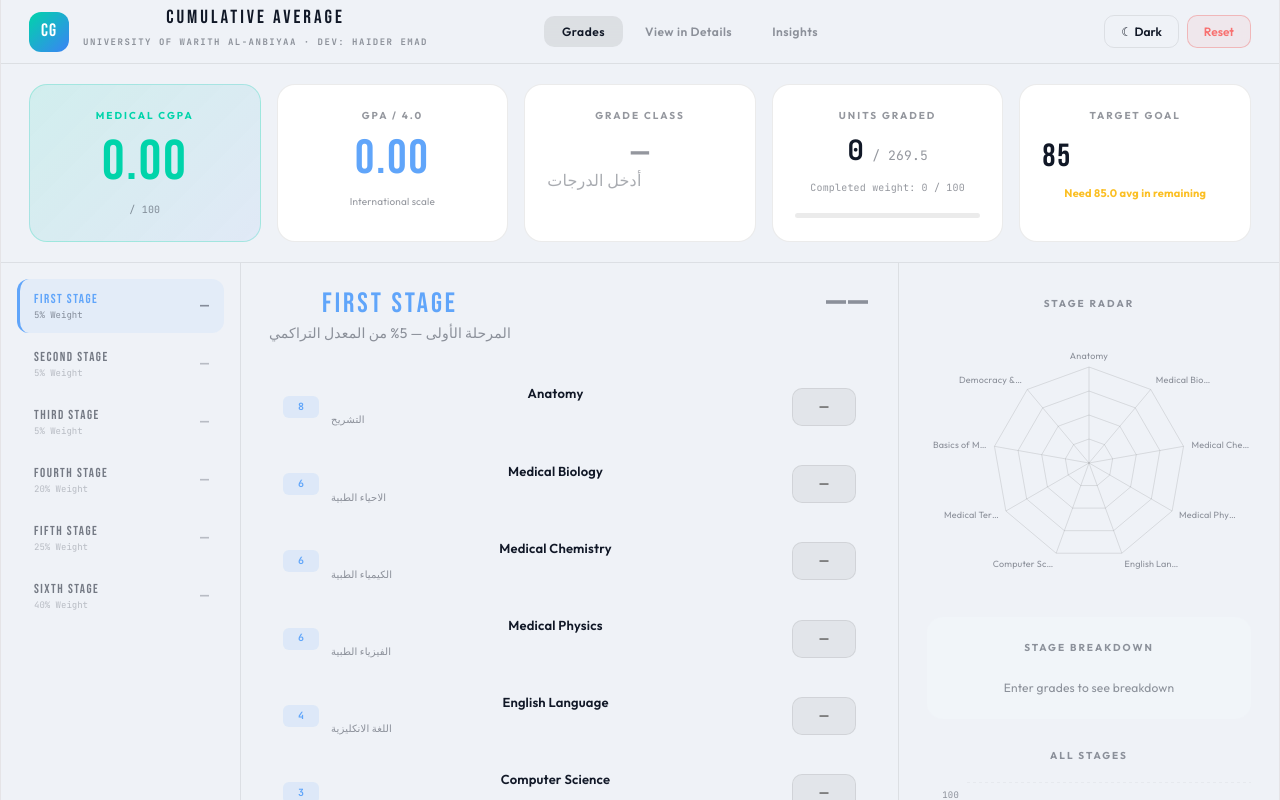
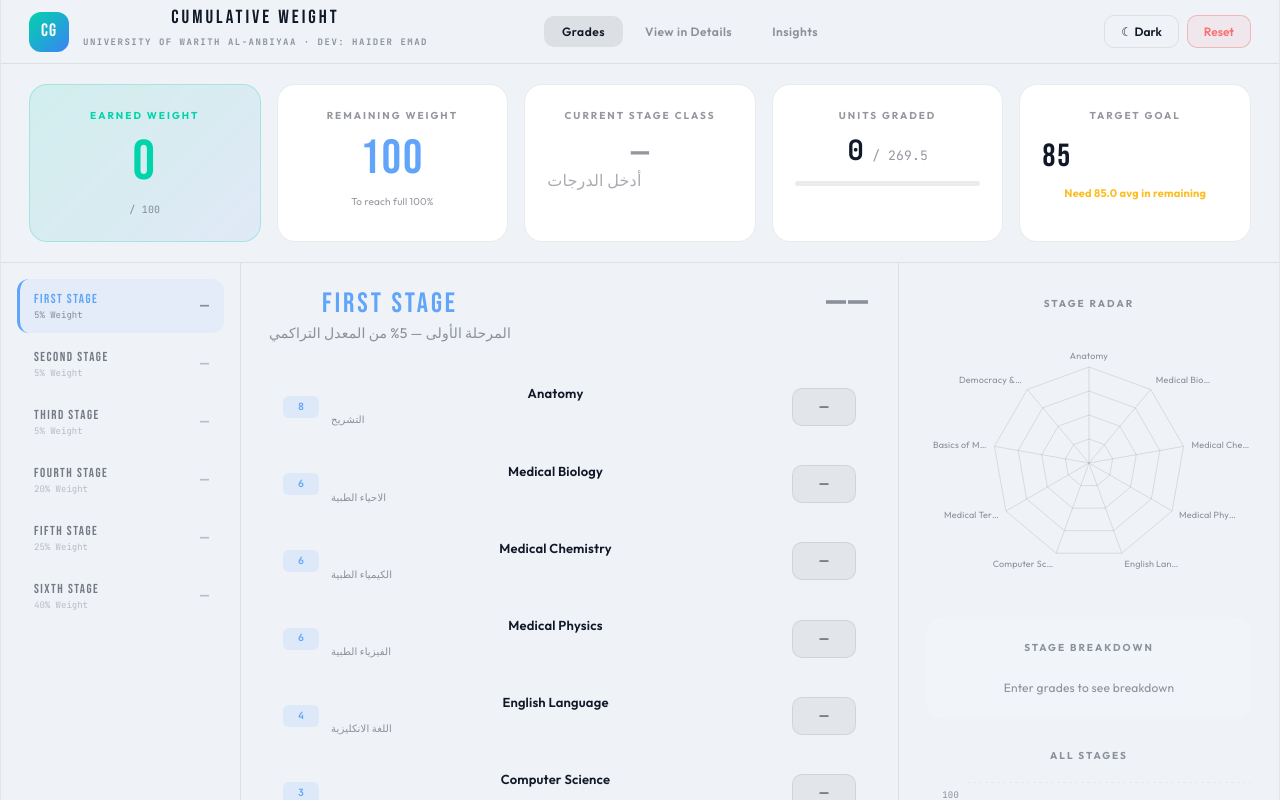
Before and after one commit to hayder-iq/medical-cgpa, a React (Vite) app: page / in a window 1280 px wide. Built offline with nearby package versions, Linux system fonts and the light colour scheme.

Commit message:
update UI

```diff
--- a/src/App.jsx
+++ b/src/App.jsx
@@ -91,6 +91,9 @@ const STAGES = [
 
 const TOTAL_UNITS = STAGES.reduce((acc, stage) => acc + stage.subjects.reduce((a, s) => a + s.u, 0), 0);
 
+// Cumulative weight milestones shown in the "details" panel.
+const WEIGHT_MILESTONES = [5, 10, 15, 35, 60, 100];
+
 // ─── HELPERS ─────────────────────────────────────────────────────────────────
 const classify = (g) => {
   if (g == null || g === 0) return null;
@@ -116,11 +119,11 @@ const gpa4 = (avg) => Math.min(4, avg / 25).toFixed(2);
 
 // ─── COMPONENT ───────────────────────────────────────────────────────────────
 export default function MedIQPro() {
-  const [grades,      setGrades     ] = useState({});
-  const [activeStage, setActiveStage ] = useState(0);
-  const [targetAvg,   setTargetAvg   ] = useState(85);
-  const [dark,        setDark        ] = useState(false); // Light mode first
-  const [tab,         setTab         ] = useState("grades"); // "grades" | "details" | "insights"
+  const [grades, setGrades] = useState({});
+  const [activeStage, setActiveStage] = useState(0);
+  const [targetAvg, setTargetAvg] = useState(85);
+  const [dark, setDark] = useState(false); // Light mode first
+  const [tab, setTab] = useState("grades"); // "grades" | "details" | "insights"
 
   // ── Persistence ──────────────────────────────────────────
   useEffect(() => {
@@ -128,8 +131,8 @@ export default function MedIQPro() {
       const saved = localStorage.getItem("medical-cgpa-v15");
       if (saved) {
         const d = JSON.parse(saved);
-        if (d.grades)      setGrades(d.grades);
-        if (d.targetAvg)    setTargetAvg(d.targetAvg);
+        if (d.grades) setGrades(d.grades);
+        if (d.targetAvg) setTargetAvg(d.targetAvg);
         if (d.dark != null) setDark(d.dark);
       }
     } catch (_) {}
@@ -145,16 +148,20 @@ export default function MedIQPro() {
   const setGrade = useCallback((sid, idx, raw) => {
     const key = `${sid}-${idx}`;
     setGrades(prev => {
-      if (raw === "" || raw == null) { const n = {...prev}; delete n[key]; return n; }
+      if (raw === "" || raw == null) {
+        const n = { ...prev };
+        delete n[key];
+        return n;
+      }
       const v = parseFloat(raw);
-      return isNaN(v) ? prev : {...prev, [key]: Math.min(100, Math.max(0, v))};
+      return isNaN(v) ? prev : { ...prev, [key]: Math.min(100, Math.max(0, v)) };
     });
   }, []);
 
-  // ── Advanced Weighted Metrics (count only fully completed stages) ─────────
+  // ── Advanced Weighted Metrics (ONLY completed stages count as weight) ─────
   const metrics = useMemo(() => {
-    let cgpaWeightedSum = 0;
-    let completedWeight = 0;
+    let scoreSum = 0;         // used only for target calculator
+    let completedWeight = 0;  // what you want to see
     let gradedU = 0;
 
     const perStage = STAGES.map(stage => {
@@ -170,7 +177,7 @@ export default function MedIQPro() {
       const complete = stageTotal > 0 && sU === stageTotal;
 
       if (complete && avg != null) {
-        cgpaWeightedSum += avg * stage.weight;
+        scoreSum += avg * stage.weight;
         completedWeight += stage.weight;
       }
 
@@ -187,14 +194,10 @@ export default function MedIQPro() {
       };
     });
 
-    // Final accumulated contribution out of 100
-    const cgpa = cgpaWeightedSum / 100;
+    const remainW = 100 - completedWeight;
+    const needed  = remainW > 0 ? (targetAvg * 100 - scoreSum) / remainW : null;
 
-    const remainW = 100 - completedWeight;
-    const needed  = remainW > 0 ? (targetAvg * 100 - cgpaWeightedSum) / remainW : null;
-    const cls     = classify(cgpa);
-
-    return { cgpa, gpa4: gpa4(cgpa), cls, perStage, gradedU, completedWeight, remainW, needed };
+    return { perStage, gradedU, completedWeight, remainW, needed };
   }, [grades, targetAvg]);
 
   // ── Theme tokens ──────────────────────────────────────────────────────────
@@ -228,9 +231,18 @@ export default function MedIQPro() {
   const worst = allGraded.length ? allGraded.reduce((a, b) => b.g < a.g ? b : a) : null;
   const failing = allGraded.filter(x => x.g < 50);
 
+  const openTelegram = () => {
+    window.open("https://t.me/ddxo2", "_blank", "noopener,noreferrer");
+  };
+
+  // Milestone highlight based on completed weight
+  const milestoneActive = WEIGHT_MILESTONES.map(w => metrics.completedWeight >= w);
+
   // ── Render ────────────────────────────────────────────────────────────────
   return (
-    <div className="mediq-shell" style={{
+    <div
+      className="mediq-shell"
+      style={{
         minHeight:"100dvh",
         width:"100%",
         overflowX:"hidden",
@@ -239,7 +251,8 @@ export default function MedIQPro() {
         fontFamily:"'Outfit','DM Sans',system-ui,sans-serif",
         transition:"background 0.3s,color 0.3s",
         "--mediq-border": T.border,
-    }}>
+      }}
+    >
       <style>{`
         @import url('https://fonts.googleapis.com/css2?family=Outfit:wght@300;400;500;600;700;800;900&family=Bebas+Neue&family=JetBrains+Mono:wght@400;700&display=swap');
         *{box-sizing:border-box;margin:0;padding:0}
@@ -257,7 +270,7 @@ export default function MedIQPro() {
         .fade-up{animation:fadeUp 0.35s ease forwards}
 
         .mediq-header{
-          position:sticky; top:0; z-index:100;
+          position:sticky;top:0;z-index:100;
           background:inherit;
           backdrop-filter:blur(16px);
           border-bottom:1px solid var(--mediq-border);
@@ -377,7 +390,6 @@ export default function MedIQPro() {
           .mediq-stage-content-wrap{grid-template-columns:1fr}
           .mediq-stage-main{border-right:none;border-bottom:1px solid var(--mediq-border)}
           .mediq-insights{grid-template-columns:1fr}
-          .mediq-details > div:last-of-type{grid-column:1 / -1}
         }
 
         @media (max-width: 768px){
@@ -426,10 +438,13 @@ export default function MedIQPro() {
       `}</style>
 
       {/* ── HEADER ── */}
-      <header className="mediq-header" style={{
+      <header
+        className="mediq-header"
+        style={{
           background: dark ? "rgba(7,9,15,0.92)" : "rgba(239,242,247,0.92)",
           backdropFilter:"blur(16px)",
-      }}>
+        }}
+      >
         {/* Logo */}
         <div className="mediq-header-left">
           <div style={{
@@ -438,15 +453,27 @@ export default function MedIQPro() {
             display:"flex",alignItems:"center",justifyContent:"center",
             fontSize:18,fontFamily:"'Bebas Neue'",color:"white",letterSpacing:1,
           }}>CG</div>
+
           <div style={{minWidth:0}}>
-            <div style={{
+            <div
+              onClick={openTelegram}
+              role="link"
+              tabIndex={0}
+              onKeyDown={(e) => {
+                if (e.key === "Enter" || e.key === " ") openTelegram();
+              }}
+              style={{
                 fontFamily:"'Bebas Neue'",
                 fontSize:19,
                 letterSpacing:3,
                 lineHeight:1,
-              fontWeight:900
-            }}>
-              CUMULATIVE AVERAGE
+                fontWeight:900,
+                cursor:"pointer",
+                userSelect:"none",
+              }}
+              title="Open Telegram"
+            >
+              CUMULATIVE WEIGHT
             </div>
             <div style={{
               fontSize:9,
@@ -493,37 +520,37 @@ export default function MedIQPro() {
 
       {/* ── METRICS STRIP ── */}
       <div className="mediq-metrics">
-        {/* CGPA */}
+        {/* Earned Weight */}
         <div style={{
           background:`linear-gradient(135deg,rgba(0,212,170,0.12),rgba(59,130,246,0.08))`,
           border:"1px solid rgba(0,212,170,0.25)",borderRadius:18,padding:"18px 22px",
         }}>
           <div style={{fontSize:10,color:"#00D4AA",fontWeight:700,letterSpacing:2,marginBottom:6}}>
-            MEDICAL CGPA
+            EARNED WEIGHT
           </div>
           <div style={{fontSize:56,lineHeight:1,fontFamily:"'Bebas Neue'",color:"#00D4AA",letterSpacing:2}}>
-            {metrics.cgpa.toFixed(2)}
+            {metrics.completedWeight.toFixed(0)}
           </div>
           <div style={{fontSize:10,color:T.muted,marginTop:6,fontFamily:"'JetBrains Mono'"}}>/ 100</div>
         </div>
 
-        {/* GPA 4.0 */}
+        {/* Remaining Weight */}
         <div style={{background:T.card,border:`1px solid ${T.border}`,borderRadius:18,padding:"18px 22px"}}>
-          <div style={{fontSize:10,color:T.muted,fontWeight:700,letterSpacing:2,marginBottom:6}}>GPA / 4.0</div>
+          <div style={{fontSize:10,color:T.muted,fontWeight:700,letterSpacing:2,marginBottom:6}}>REMAINING WEIGHT</div>
           <div style={{fontSize:48,lineHeight:1,fontFamily:"'Bebas Neue'",color:"#60A5FA",letterSpacing:2}}>
-            {metrics.gpa4}
+            {metrics.remainW.toFixed(0)}
           </div>
-          <div style={{fontSize:10,color:T.muted,marginTop:6}}>International scale</div>
+          <div style={{fontSize:10,color:T.muted,marginTop:6}}>To reach full 100%</div>
         </div>
 
-        {/* Classification */}
+        {/* Current Stage Class */}
         <div style={{background:T.card,border:`1px solid ${T.border}`,borderRadius:18,padding:"18px 22px"}}>
-          <div style={{fontSize:10,color:T.muted,fontWeight:700,letterSpacing:2,marginBottom:8}}>GRADE CLASS</div>
-          <div style={{fontSize:24,fontWeight:800,color:metrics.cls?.color ?? T.muted,lineHeight:1.1}}>
-            {metrics.cls?.label ?? "—"}
+          <div style={{fontSize:10,color:T.muted,fontWeight:700,letterSpacing:2,marginBottom:8}}>CURRENT STAGE CLASS</div>
+          <div style={{fontSize:24,fontWeight:800,color:classify(sm.avg)?.color ?? T.muted,lineHeight:1.1}}>
+            {classify(sm.avg)?.label ?? "—"}
           </div>
-          <div style={{fontSize:16,color:metrics.cls?.color ?? T.muted,direction:"rtl",textAlign:"left",marginTop:4,opacity:0.8}}>
-            {metrics.cls?.ar ?? "أدخل الدرجات"}
+          <div style={{fontSize:16,color:classify(sm.avg)?.color ?? T.muted,direction:"rtl",textAlign:"left",marginTop:4,opacity:0.8}}>
+            {classify(sm.avg)?.ar ?? "أدخل الدرجات"}
           </div>
         </div>
 
@@ -533,9 +560,6 @@ export default function MedIQPro() {
           <div style={{fontSize:28,fontWeight:800,fontFamily:"'JetBrains Mono'"}}>
             {metrics.gradedU % 1 === 0 ? metrics.gradedU : metrics.gradedU.toFixed(1)}
             <span style={{fontSize:13,color:T.muted,fontWeight:400}}> / {TOTAL_UNITS}</span>
-          </div>
-          <div style={{fontSize:10,color:T.muted,marginTop:6,fontFamily:"'JetBrains Mono'"}}>
-            Completed weight: {metrics.completedWeight.toFixed(0)} / 100
           </div>
           <div style={{height:5,background:dark?"rgba(255,255,255,0.08)":"rgba(0,0,0,0.08)",
                         borderRadius:3,marginTop:12,overflow:"hidden"}}>
@@ -588,8 +612,8 @@ export default function MedIQPro() {
                   borderLeft: `3px solid ${active ? s.color : "transparent"}`,
                   transition:"all 0.2s", opacity: active ? 1 : 0.55,
                 }}>
-                  <div style={{display:"flex",justifyContent:"space-between",alignItems:"center"}}>
-                    <div>
+                  <div style={{display:"flex",justifyContent:"space-between",alignItems:"center",gap:12}}>
+                    <div style={{minWidth:0}}>
                       <div style={{fontSize:13,fontWeight:700,color:active?s.color:T.text,
                                     fontFamily:"'Bebas Neue'",letterSpacing:1.5}}>
                         {s.full}
@@ -830,7 +854,6 @@ export default function MedIQPro() {
           {/* DNA strands */}
           <div style={{display:"flex",flexDirection:"column",gap:12}}>
             {STAGES.map((s, si) => {
-              const stageTotal = s.subjects.reduce((a,x)=>a+x.u,0);
               return (
                 <div key={si} style={{display:"flex",alignItems:"center",gap:16}}>
                   {/* Stage label */}
@@ -890,17 +913,17 @@ export default function MedIQPro() {
                   {/* Stage avg pill */}
                   <div style={{
                     width:72,flexShrink:0,textAlign:"center",
-                    background: metrics.perStage[si].avg != null
-                      ? `${gradeColor(metrics.perStage[si].avg)}18`
+                    background: sm.avg != null
+                      ? `${gradeColor(sm.avg)}18`
                       : T.sub,
-                    border:`1px solid ${metrics.perStage[si].avg!=null?gradeColor(metrics.perStage[si].avg)+"40":T.border}`,
+                    border:`1px solid ${sm.avg!=null?gradeColor(sm.avg)+"40":T.border}`,
                     borderRadius:10,padding:"8px 10px",
                   }}>
                     <div style={{
                       fontFamily:"'Bebas Neue'",fontSize:20,letterSpacing:1,
-                      color: metrics.perStage[si].avg!=null ? gradeColor(metrics.perStage[si].avg) : T.muted,
+                      color: sm.avg!=null ? gradeColor(sm.avg) : T.muted,
                     }}>
-                      {metrics.perStage[si].avg?.toFixed(1) ?? "—"}
+                      {sm.avg?.toFixed(1) ?? "—"}
                     </div>
                     <div style={{fontSize:8,color:T.muted,fontWeight:600}}>AVG</div>
                   </div>
@@ -915,9 +938,8 @@ export default function MedIQPro() {
             <Stat label="Total Units"    value={TOTAL_UNITS} color={T.text} />
             <Stat label="Graded Units"   value={`${metrics.gradedU%1===0?metrics.gradedU:metrics.gradedU.toFixed(1)} / ${TOTAL_UNITS}`} color="#00D4AA" />
             <Stat label="Completed Weight" value={`${metrics.completedWeight.toFixed(0)} / 100`} color="#60A5FA" />
-            <Stat label="Completion"     value={`${((metrics.gradedU/TOTAL_UNITS)*100).toFixed(1)}%`} color="#34D399" />
-            <Stat label="Overall CGPA"   value={metrics.cgpa.toFixed(2)} color={gradeColor(metrics.cgpa)??T.muted} />
-            <Stat label="Classification" value={metrics.cls?.label ?? "—"} color={metrics.cls?.color ?? T.muted} />
+            <Stat label="Remaining Weight" value={`${metrics.remainW.toFixed(0)} / 100`} color="#FBBF24" />
+            <Stat label="Completion"     value={`${(metrics.completedWeight).toFixed(0)}%`} color="#34D399" />
           </div>
         </div>
       )}
@@ -1051,39 +1073,42 @@ export default function MedIQPro() {
             })}
           </div>
 
-          {/* Iraqi grading scale */}
+          {/* Weight milestones */}
           <div style={{
             gridColumn:"1 / -1",
             background:T.card,border:`1px solid ${T.border}`,borderRadius:20,padding:28,
           }}>
             <div style={{fontSize:10,color:T.muted,fontWeight:700,letterSpacing:2,marginBottom:20}}>
-              IRAQI MEDICAL GRADING SCALE — الجامعات العراقية
+              WEIGHT MILESTONES — مراحل الاكمال
             </div>
             <div style={{display:"grid",gridTemplateColumns:"repeat(6,1fr)",gap:12}}>
               {[
-                {range:"90–100",label:"Excellent",ar:"امتياز",  color:"#10B981"},
-                {range:"80–89", label:"Very Good", ar:"جيد جداً",color:"#60A5FA"},
-                {range:"70–79", label:"Good",       ar:"جيد",    color:"#A78BFA"},
-                {range:"60–69", label:"Medium",     ar:"متوسط",  color:"#FBBF24"},
-                {range:"50–59", label:"Acceptable", ar:"مقبول",  color:"#F97316"},
-                {range:"<50",   label:"Fail",       ar:"راسب",   color:"#EF4444"},
-              ].map(g=>(
+                {range:"5",   label:"1st Stage", ar:"وزن أول مرحلة",  color:"#10B981"},
+                {range:"10",  label:"2nd Stage", ar:"وزن أول مرحلتين", color:"#60A5FA"},
+                {range:"15",  label:"3rd Stage", ar:"وزن أول 3 مراحل", color:"#A78BFA"},
+                {range:"35",  label:"4th Stage", ar:"+ المرحلة الرابعة", color:"#FBBF24"},
+                {range:"60",  label:"5th Stage", ar:"+ المرحلة الخامسة", color:"#F97316"},
+                {range:"100", label:"6th Stage", ar:"اكتمال الوزن",      color:"#EF4444"},
+              ].map((g, idx)=>(
                 <div key={g.label} style={{
                   padding:"16px 14px",borderRadius:14,textAlign:"center",
-                  background:`${g.color}12`,border:`1px solid ${g.color}30`,
+                  background: milestoneActive[idx] ? `${g.color}12` : (dark ? "rgba(255,255,255,0.04)" : "rgba(0,0,0,0.04)"),
+                  border:`1px solid ${milestoneActive[idx] ? g.color + "30" : T.border}`,
                 }}>
                   <div style={{fontFamily:"'Bebas Neue'",fontSize:18,color:g.color,letterSpacing:1}}>
                     {g.range}
                   </div>
                   <div style={{fontSize:12,fontWeight:700,color:T.text,marginTop:4}}>{g.label}</div>
                   <div style={{fontSize:14,color:g.color,marginTop:2}}>{g.ar}</div>
-                  {metrics.cgpa > 0 && (
-                    <div style={{marginTop:8,height:3,borderRadius:2,background:dark?"rgba(255,255,255,0.07)":"rgba(0,0,0,0.07)",overflow:"hidden"}}>
-                      {classify(metrics.cgpa)?.label === g.label && (
+                  <div style={{
+                    marginTop:8,height:3,borderRadius:2,
+                    background:dark?"rgba(255,255,255,0.07)":"rgba(0,0,0,0.07)",
+                    overflow:"hidden"
+                  }}>
+                    {milestoneActive[idx] && (
                       <div style={{height:"100%",background:g.color,borderRadius:2}} />
                     )}
                   </div>
-                  )}
                 </div>
               ))}
             </div>
@@ -1094,7 +1119,7 @@ export default function MedIQPro() {
       {/* FOOTER */}
       <footer className="mediq-footer">
         <div style={{fontSize:9,color:T.muted,fontFamily:"'JetBrains Mono'",letterSpacing:2}}>
-          CUMULATIVE AVERAGE · UNIVERSITY OF WARITH AL-ANBIYAA · DEV: HAIDER EMAD
+          CUMULATIVE WEIGHT · UNIVERSITY OF WARITH AL-ANBIYAA · DEV: HAIDER EMAD
         </div>
         <div style={{fontSize:9,color:T.muted,fontFamily:"'JetBrains Mono'"}}>
           {STAGES.reduce((a,s)=>a+s.subjects.length,0)} SUBJECTS · {TOTAL_UNITS} TOTAL UNITS · 6 STAGES
@@ -1107,9 +1132,9 @@ export default function MedIQPro() {
 // ─── Small helper components ─────────────────────────────────────────────────
 function Row({ label, val, color, muted }) {
   return (
-    <div style={{display:"flex",justifyContent:"space-between",alignItems:"center",fontSize:12}}>
+    <div style={{display:"flex",justifyContent:"space-between",alignItems:"center",fontSize:12,gap:12}}>
       <span style={{color:muted}}>{label}</span>
-      <span style={{color,fontWeight:700}}>{val}</span>
+      <span style={{color,fontWeight:700,textAlign:"right"}}>{val}</span>
     </div>
   );
 }
```
Lines whose indentation alone changed are shown as unchanged.
